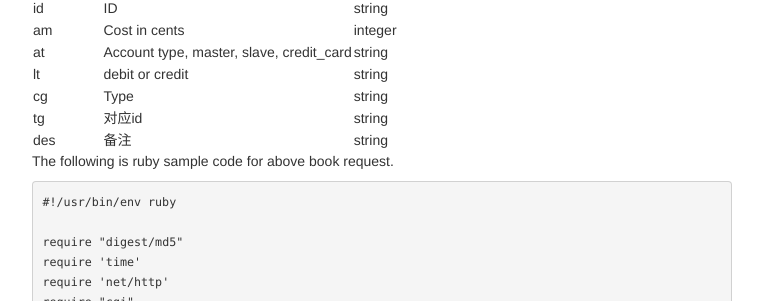
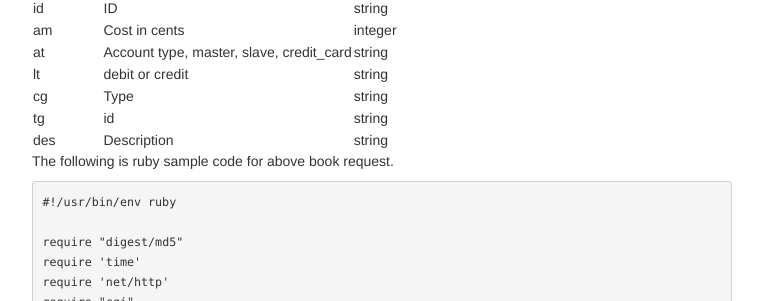
Before and after one commit to kyoangel/grailtrip, a Jekyll site: the page built from en/pages/overview.md, in a window 1280 px wide and 900 px high, scrolled down 10205 px. Shown: the part 150-451 px from the top of the window, without its empty margins (258-1021 px from the left). Built offline with Jekyll 4.4.1, drawn with Linux system fonts in a browser that asks for light colours.

Commit message:
two descriptions on En doc are still in Chinese

```diff
--- a/en/pages/overview.md
+++ b/en/pages/overview.md
@@ -546,8 +546,8 @@ am        | Cost in cents     |  integer     |
 at        | Account type, master, slave, credit_card| string|
 lt        | debit or credit |   string |
 cg        | Type     | string      |
-tg        | 对应id      | string      |
-des       | 备注        |  string     |
+tg        | id      | string      |
+des       | Description        |  string     |
 
 The following is ruby sample code for above book request.
 
```
Also changed, not shown: other parts of en/pages/overview.md (+1 -1 lines).
